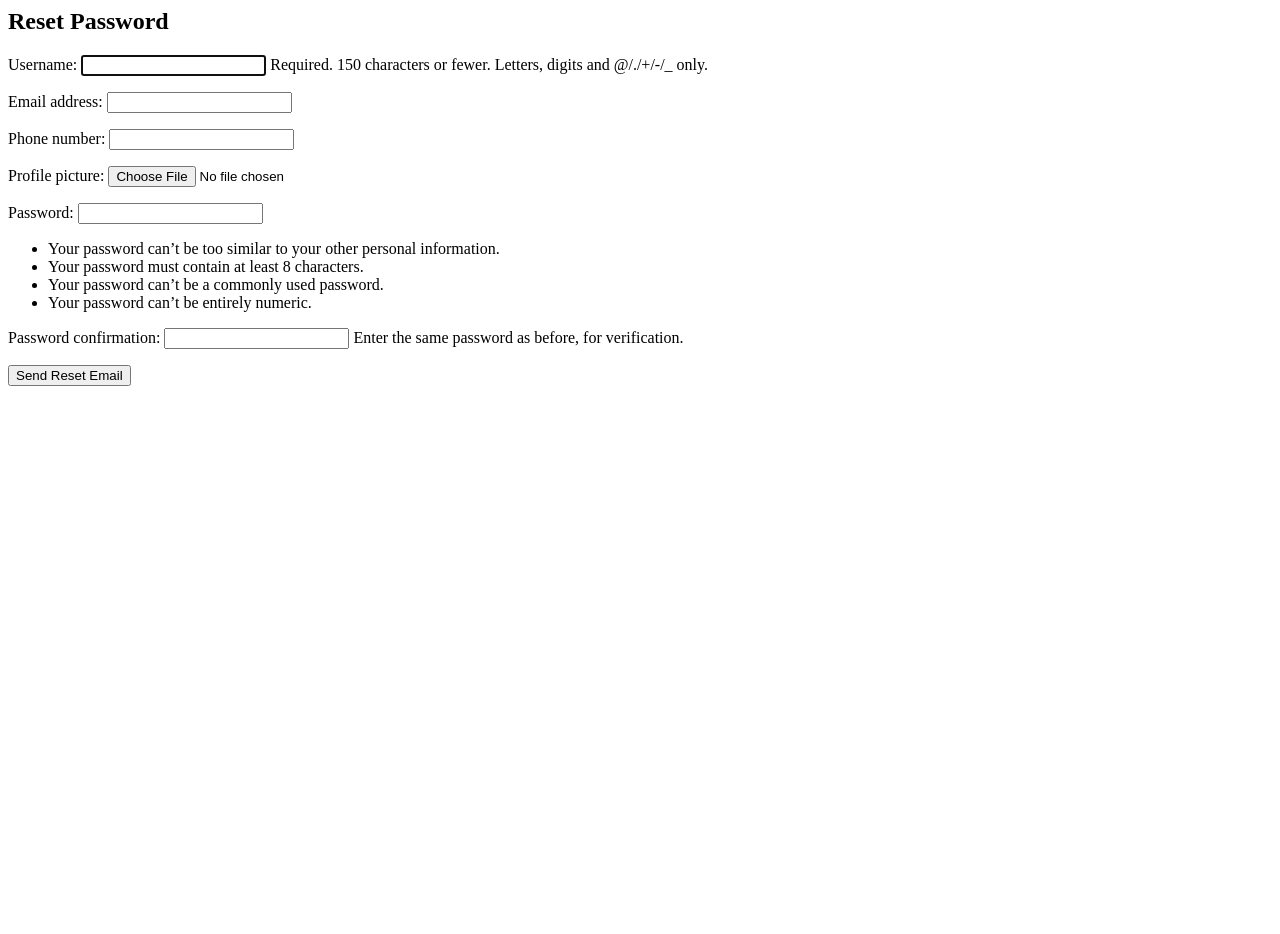
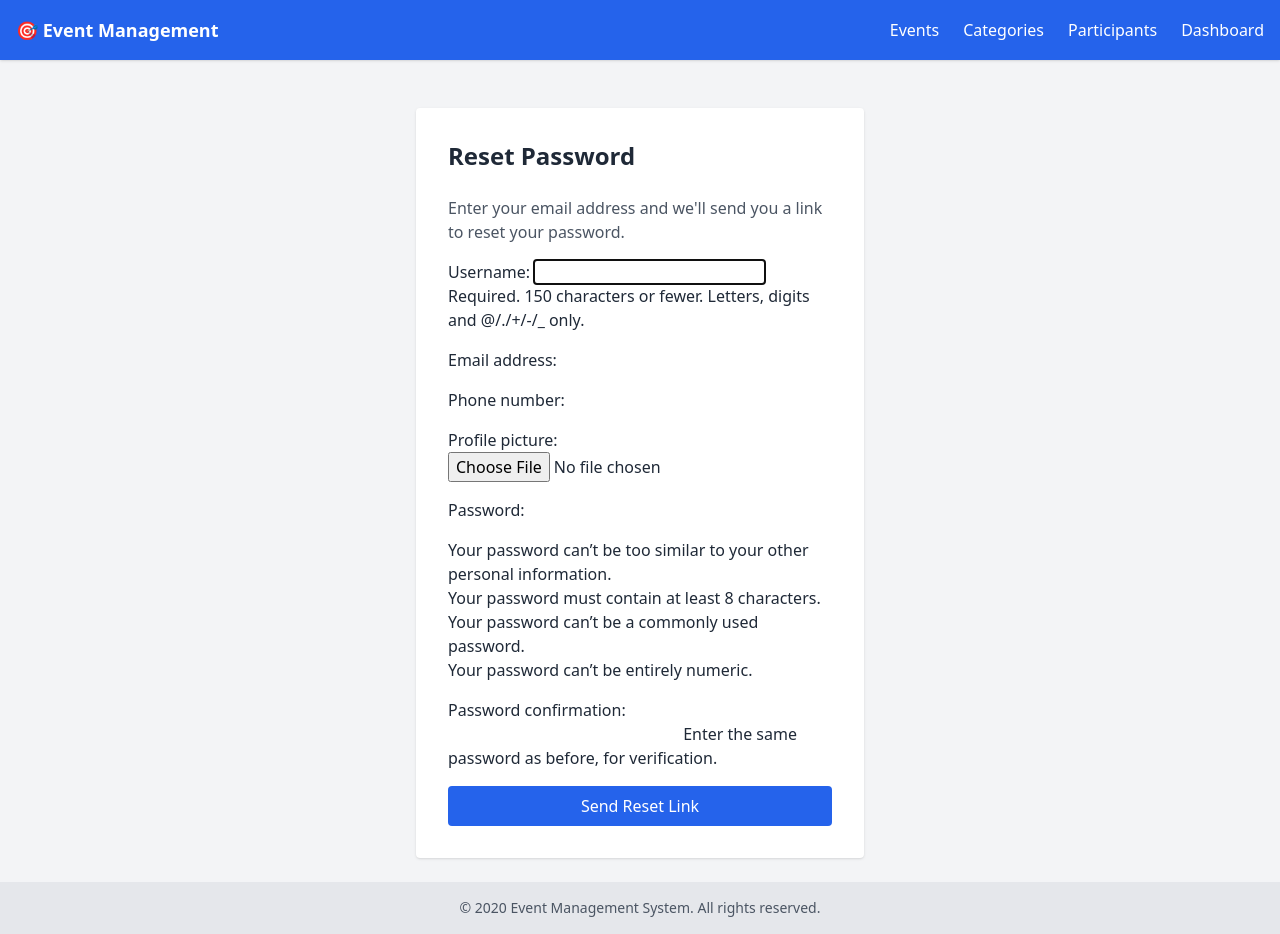
Before and after one commit to shehabuddin380/assignment-2-, a Django app: template users/templates/users/password_reset.html in a window 1280 px wide. Before the commit the page ends 386 px from the top, so only its background shows below. Run offline with Django 5.2, Linux system fonts and the light colour scheme; the template is opened without the code that fills it: values that come from a table or form of the project are taken from there, most other values are stand-ins (such as "Sample title", 1, 10 or a date in 2020).

Commit message:
password_reset

```diff
--- a/users/templates/users/password_reset.html
+++ b/users/templates/users/password_reset.html
@@ -1,6 +1,15 @@
-<h2>Reset Password</h2>
-<form method="post">
-    {% csrf_token %}
-    {{ form.as_p }}
-    <button type="submit">Send Reset Email</button>
-</form>
+{% extends 'tasks/base.html' %}
+{% block title %}Reset Password{% endblock %}
+{% block content %}
+<div class="max-w-md mx-auto bg-white p-8 rounded shadow">
+    <h2 class="text-2xl font-bold mb-6">Reset Password</h2>
+    <p class="text-gray-600 mb-4">Enter your email address and we'll send you a link to reset your password.</p>
+    <form method="post" class="space-y-4">
+        {% csrf_token %}
+        {{ form.as_p }}
+        <button type="submit" class="w-full bg-blue-600 text-white py-2 rounded hover:bg-blue-700">
+            Send Reset Link
+        </button>
+    </form>
+</div>
+{% endblock %}
```
